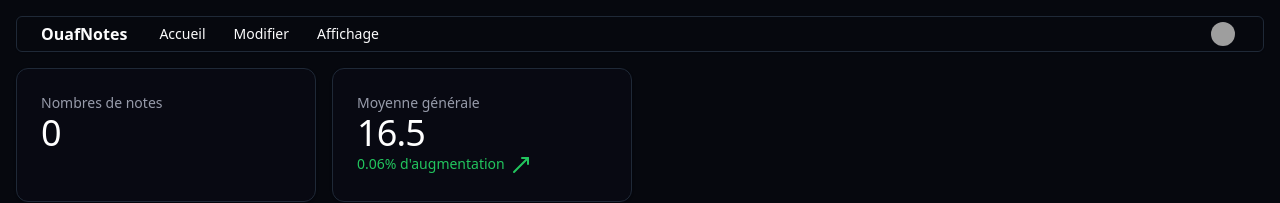
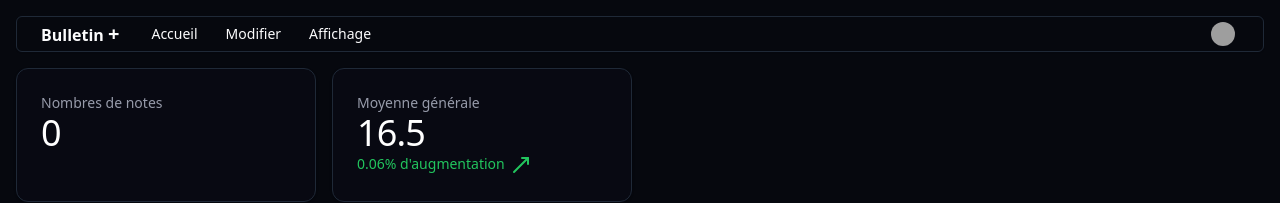
Before and after one commit to LucasDebeve/bulletin-plus, a React (Vite) app: page / in a window 1280 px wide. Shown: the top 203 px of the page. Built offline with nearby package versions, Linux system fonts and the light colour scheme; no server answers; grey boxes are pictures that could not be loaded.

Commit message:
fix: titre

```diff
--- a/src/components/layout/Header.tsx
+++ b/src/components/layout/Header.tsx
@@ -16,7 +16,9 @@ function Header() {
         'position-absolute top-0 left-0 right-0 z-10 flex items-center px-4'
       }
     >
-      <span className={'text-md font-semibold ml-2 mr-4'}>OuafNotes</span>
+      <span className={'text-md font-semibold ml-2 mr-4'}>
+        Bulletin <span className="text-xl">+</span>
+      </span>
       <MenubarMenu>
         <MenubarTrigger>Accueil</MenubarTrigger>
         <MenubarContent>
--- a/src/components/notes/DataTablePagination.tsx
+++ b/src/components/notes/DataTablePagination.tsx
@@ -37,10 +37,10 @@ export function DataTablePagination<TData>({
             value={`${table.getState().pagination.pageSize}`}
             onValueChange={(value) => {
               const size = value === 'all' ? totalRowCount : Number(value);
-              table.setPageSize(Number(size));
+              table.setPageSize(size);
             }}
           >
-            <SelectTrigger className="h-8 w-[70px]">
+            <SelectTrigger className="h-8 w-[90px]">
               <SelectValue placeholder={table.getState().pagination.pageSize} />
             </SelectTrigger>
             <SelectContent side="top">
```
